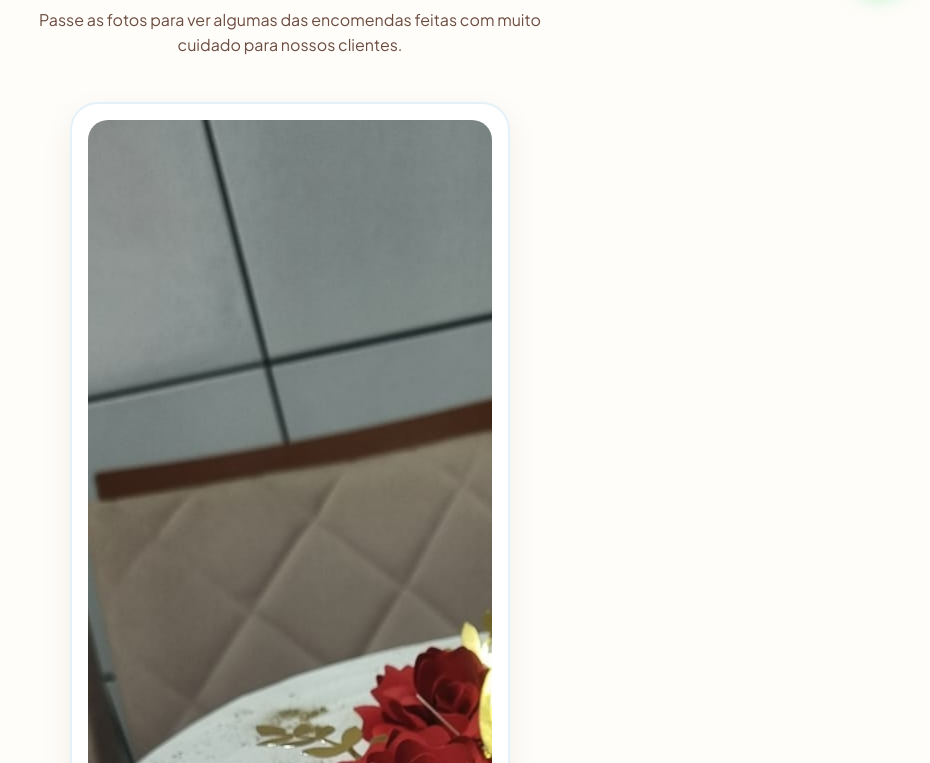
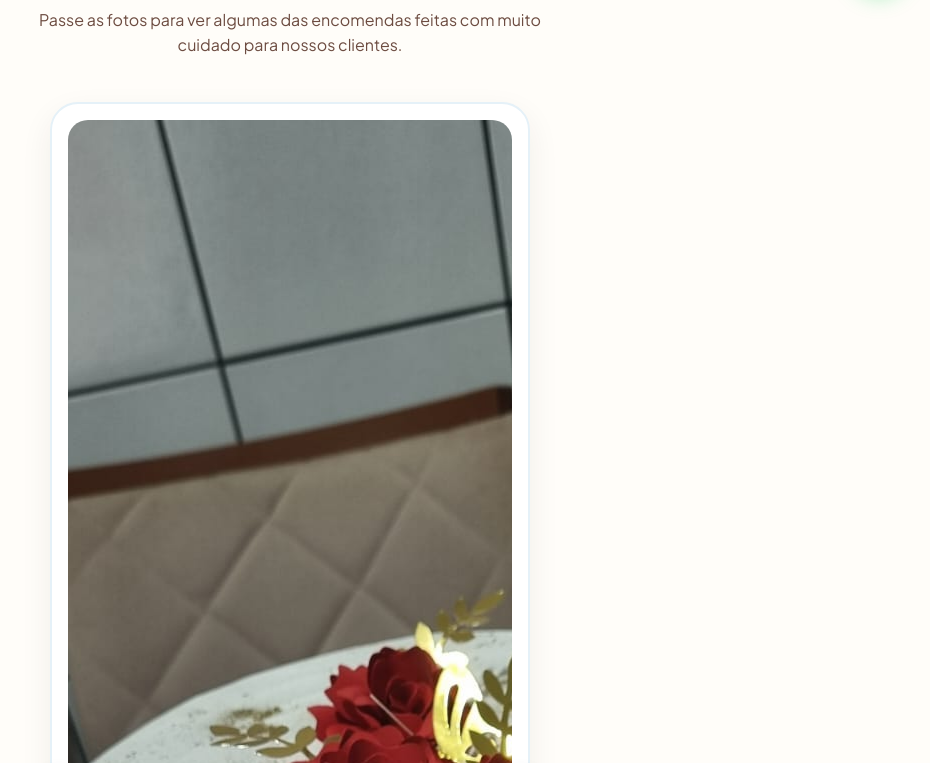
Before and after one commit to Danielcavo/nego-doce, a plain HTML site: page index.html in a window 1280 px wide. Shown: the part 788-1551 px from the top of the page, without its empty margins (350-1280 px from the left). Drawn offline with Linux system fonts and the light colour scheme.

Commit message:
Update index.html

```diff
--- a/index.html
+++ b/index.html
@@ -179,9 +179,10 @@
     }
 
     /* Carrossel de Bolos */
+  /* Carrossel de Bolos */
     .carousel-wrapper {
       position: relative;
-      max-width: 440px;
+      max-width: 480px;
       margin: 0 auto;
       background: var(--branco);
       padding: 16px;
@@ -206,7 +207,7 @@
       position: relative;
     }
 
-.carousel-slide img {
+    .carousel-slide img {
       width: 100%;
       height: 360px !important;
       object-fit: cover;
```
